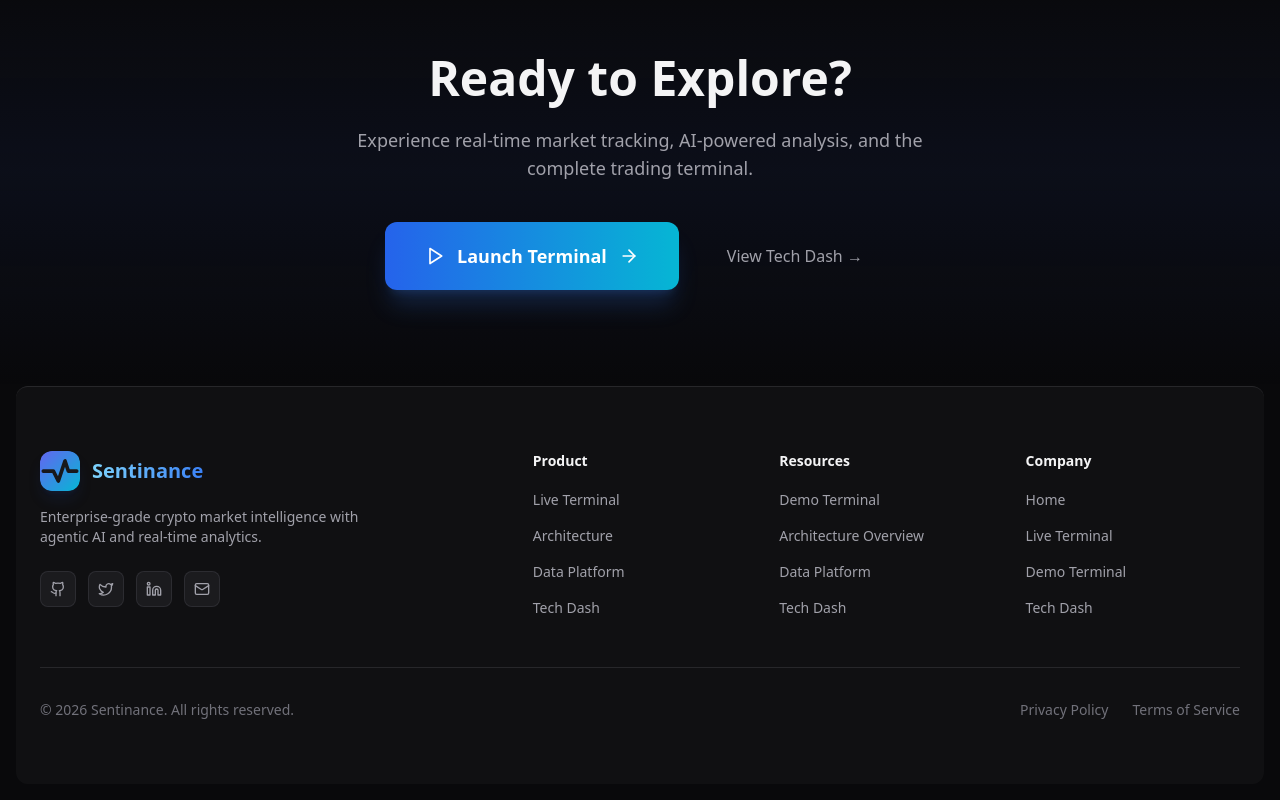
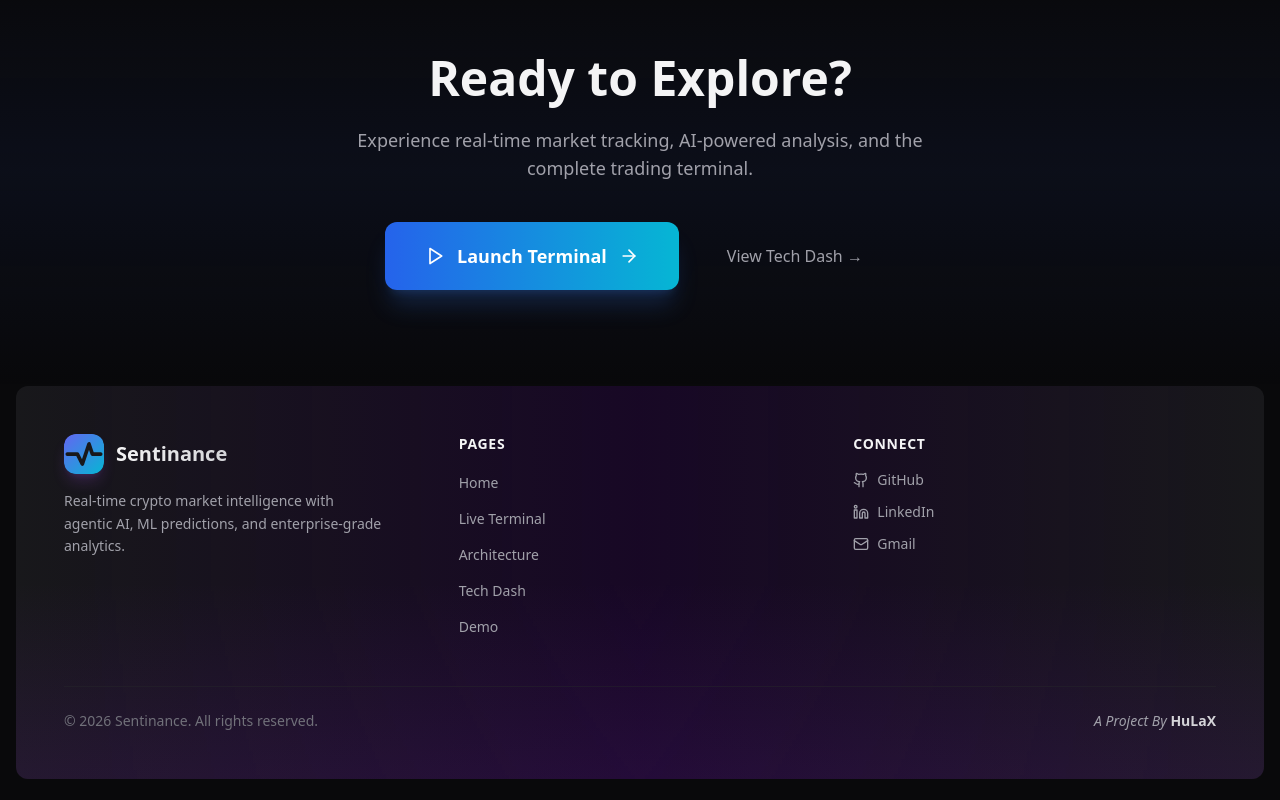
Before and after one commit to HuLaxx/Sentinance, a Next.js app in the folder apps/web/: page / in a window 1280 px wide. Shown: the part 2481-3281 px from the top of the page. Built offline with nearby package versions, Linux system fonts and the light colour scheme.

Commit message:
style: Redesign footer with clean 3-column layout
- Brand section with logo and description on left
- Pages navigation links in center
- Connect section with social icons on right
- Purple gradient background
- 'A Project By HuLaX' branding at bottom
- Hover animations on links and icons

```diff
--- a/apps/web/src/components/site/site-footer.tsx
+++ b/apps/web/src/components/site/site-footer.tsx
@@ -1,79 +1,63 @@
 'use client';
 
 import Link from 'next/link';
-import { Activity, Github, Twitter, Linkedin, Mail } from 'lucide-react';
+import { Github, Linkedin, Mail } from 'lucide-react';
 
-const footerLinks = {
-    product: [
+const pageLinks = [
+    { label: 'Home', href: '/' },
     { label: 'Live Terminal', href: '/live' },
     { label: 'Architecture', href: '/architecture' },
-        { label: 'Data Platform', href: '/data' },
     { label: 'Tech Dash', href: '/techdash' },
-    ],
-    resources: [
-        { label: 'Demo Terminal', href: '/demo' },
-        { label: 'Architecture Overview', href: '/architecture' },
-        { label: 'Data Platform', href: '/data' },
-        { label: 'Tech Dash', href: '/techdash' },
-    ],
-    company: [
-        { label: 'Home', href: '/' },
-        { label: 'Live Terminal', href: '/live' },
-        { label: 'Demo Terminal', href: '/demo' },
-        { label: 'Tech Dash', href: '/techdash' },
-    ],
-};
+    { label: 'Demo', href: '/demo' },
+];
 
-const socialLinks = [
-    { icon: Github, href: 'https://github.com', label: 'GitHub' },
-    { icon: Twitter, href: 'https://twitter.com', label: 'Twitter' },
-    { icon: Linkedin, href: 'https://linkedin.com', label: 'LinkedIn' },
-    { icon: Mail, href: 'mailto:hello@sentinance.io', label: 'Email' },
+const connectLinks = [
+    { icon: Github, label: 'GitHub', href: 'https://github.com/Hulaxx' },
+    { icon: Linkedin, label: 'LinkedIn', href: 'https://linkedin.com/in/rahul-khanke' },
+    { icon: Mail, label: 'Gmail', href: 'mailto:rahulkhanke02@gmail.com' },
 ];
 
 export function SiteFooter() {
     return (
-        <footer className="bg-zinc-900/50 border-t border-zinc-800 mx-4 mb-4 rounded-xl">
-            <div className="max-w-7xl mx-auto px-6 py-16">
-                <div className="grid grid-cols-2 md:grid-cols-5 gap-8">
-                    {/* Brand */}
-                    <div className="col-span-2">
-                        <Link href="/" className="flex items-center gap-3 group mb-4">
-                            <div className="w-10 h-10 rounded-xl overflow-hidden shadow-lg shadow-blue-900/20">
+        <footer className="relative mx-4 mb-4 rounded-xl overflow-hidden">
+            {/* Gradient background */}
+            <div className="absolute inset-0 bg-gradient-to-r from-zinc-900 via-purple-950/30 to-zinc-900" />
+            <div className="absolute inset-0 bg-gradient-to-t from-purple-900/20 via-transparent to-transparent" />
+
+            <div className="relative px-8 md:px-12 py-12">
+                <div className="max-w-6xl mx-auto">
+                    {/* Main footer content */}
+                    <div className="grid grid-cols-1 md:grid-cols-3 gap-12 md:gap-8">
+                        {/* Brand Section */}
+                        <div className="space-y-4">
+                            <Link href="/" className="flex items-center gap-3 group">
+                                <div className="w-10 h-10 rounded-xl overflow-hidden shadow-lg shadow-purple-500/20
+                                    group-hover:shadow-purple-500/40 transition-shadow">
                                     <img src="/icon.svg" alt="Sentinance" className="w-full h-full object-cover" />
                                 </div>
-                            <span className="text-xl font-bold bg-gradient-to-r from-sky-300 to-blue-500 bg-clip-text text-transparent">
+                                <span className="text-xl font-bold bg-gradient-to-r from-zinc-100 to-zinc-300
+                                    bg-clip-text text-transparent group-hover:from-sky-300 group-hover:to-blue-400 transition-all">
                                     Sentinance
                                 </span>
                             </Link>
-                        <p className="text-sm text-zinc-400 mb-6 max-w-xs">
-                            Enterprise-grade crypto market intelligence with agentic AI and real-time analytics.
+                            <p className="text-sm text-zinc-400 leading-relaxed max-w-xs">
+                                Real-time crypto market intelligence with agentic AI,
+                                ML predictions, and enterprise-grade analytics.
                             </p>
-                        <div className="flex items-center gap-3">
-                            {socialLinks.map((social) => (
-                                <a
-                                    key={social.label}
-                                    href={social.href}
-                                    target="_blank"
-                                    rel="noopener noreferrer"
-                                    className="w-9 h-9 rounded-lg bg-zinc-800/50 border border-zinc-700/50 flex items-center justify-center text-zinc-400 hover:text-zinc-100 hover:bg-zinc-800 hover:border-zinc-600 transition-all"
-                                    aria-label={social.label}
-                                >
-                                    <social.icon className="w-4 h-4" />
-                                </a>
-                            ))}
-                        </div>
                         </div>
 
-                    {/* Product */}
+                        {/* Pages Section */}
                         <div>
-                        <h3 className="text-sm font-semibold text-zinc-100 mb-4">Product</h3>
+                            <h3 className="text-sm font-semibold text-zinc-100 uppercase tracking-wider mb-4">
+                                Pages
+                            </h3>
                             <ul className="space-y-3">
-                            {footerLinks.product.map((link) => (
+                                {pageLinks.map((link) => (
                                     <li key={link.href}>
                                         <Link
                                             href={link.href}
-                                        className="text-sm text-zinc-400 hover:text-zinc-100 transition-colors"
+                                            className="text-sm text-zinc-400 hover:text-zinc-100
+                                                transition-colors duration-200 hover:translate-x-1 inline-block"
                                         >
                                             {link.label}
                                         </Link>
@@ -82,53 +66,47 @@ export function SiteFooter() {
                             </ul>
                         </div>
 
-                    {/* Resources */}
+                        {/* Connect Section */}
                         <div>
-                        <h3 className="text-sm font-semibold text-zinc-100 mb-4">Resources</h3>
+                            <h3 className="text-sm font-semibold text-zinc-100 uppercase tracking-wider mb-4">
+                                Connect
+                            </h3>
                             <ul className="space-y-3">
-                            {footerLinks.resources.map((link) => (
-                                <li key={link.href}>
-                                    <Link
+                                {connectLinks.map((link) => (
+                                    <li key={link.label}>
+                                        <a
                                             href={link.href}
-                                        className="text-sm text-zinc-400 hover:text-zinc-100 transition-colors"
+                                            target="_blank"
+                                            rel="noopener noreferrer"
+                                            className="flex items-center gap-2 text-sm text-zinc-400
+                                                hover:text-zinc-100 transition-colors duration-200 group"
                                         >
+                                            <link.icon className="w-4 h-4 group-hover:scale-110 transition-transform" />
                                             {link.label}
-                                    </Link>
-                                </li>
-                            ))}
-                        </ul>
-                    </div>
-
-                    {/* Company */}
-                    <div>
-                        <h3 className="text-sm font-semibold text-zinc-100 mb-4">Company</h3>
-                        <ul className="space-y-3">
-                            {footerLinks.company.map((link) => (
-                                <li key={link.href}>
-                                    <Link
-                                        href={link.href}
-                                        className="text-sm text-zinc-400 hover:text-zinc-100 transition-colors"
-                                    >
-                                        {link.label}
-                                    </Link>
+                                        </a>
                                     </li>
                                 ))}
                             </ul>
                         </div>
                     </div>
 
-                {/* Bottom */}
-                <div className="mt-12 pt-8 border-t border-zinc-800 flex flex-col md:flex-row items-center justify-between gap-4">
+                    {/* Bottom Section */}
+                    <div className="mt-12 pt-6 border-t border-zinc-800/50 flex flex-col md:flex-row
+                        items-center justify-between gap-4">
                         <p className="text-sm text-zinc-500">
                             © {new Date().getFullYear()} Sentinance. All rights reserved.
                         </p>
-                    <div className="flex items-center gap-6">
-                        <Link href="/privacy" className="text-sm text-zinc-500 hover:text-zinc-300 transition-colors">
-                            Privacy Policy
-                        </Link>
-                        <Link href="/terms" className="text-sm text-zinc-500 hover:text-zinc-300 transition-colors">
-                            Terms of Service
-                        </Link>
+                        <p className="text-sm text-zinc-400">
+                            <span className="italic">A Project By </span>
+                            <a
+                                href="https://github.com/Hulaxx"
+                                target="_blank"
+                                rel="noopener noreferrer"
+                                className="font-semibold text-zinc-300 hover:text-sky-400 transition-colors"
+                            >
+                                HuLaX
+                            </a>
+                        </p>
                     </div>
                 </div>
             </div>
```
Lines whose indentation alone changed are shown as unchanged.
